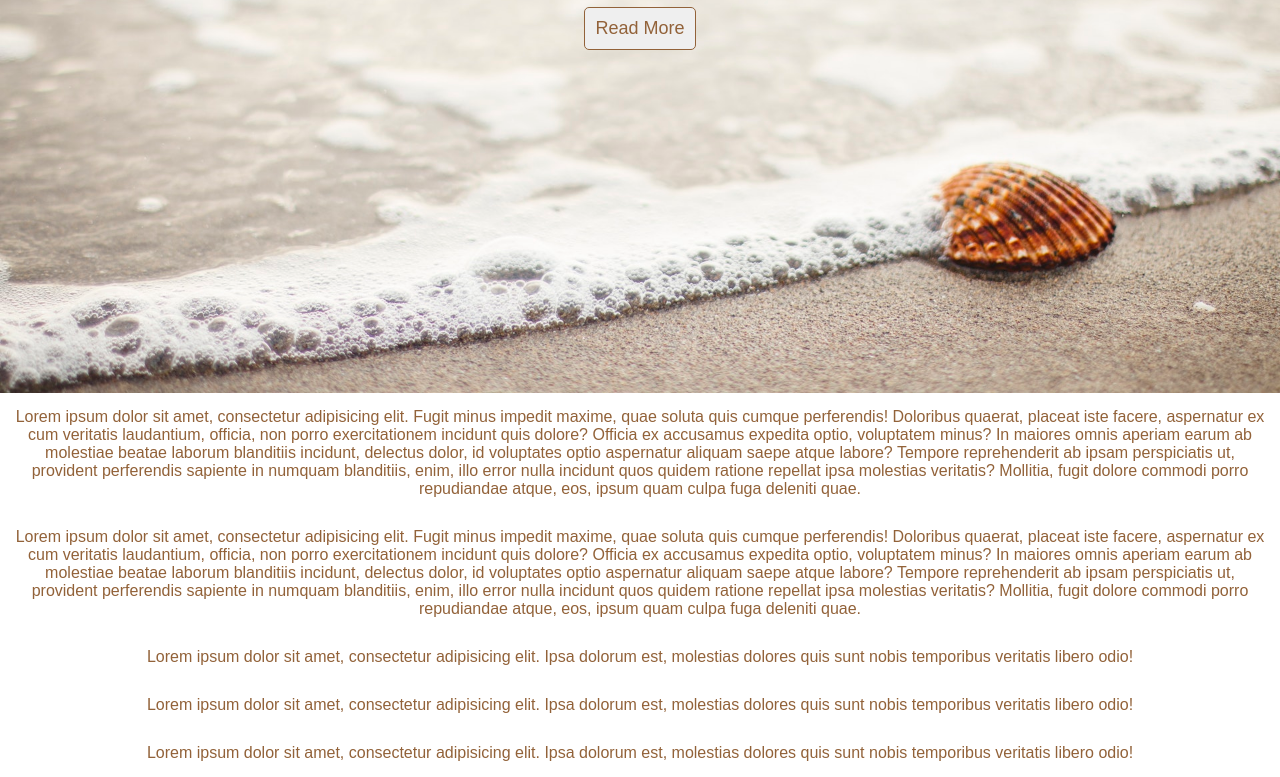
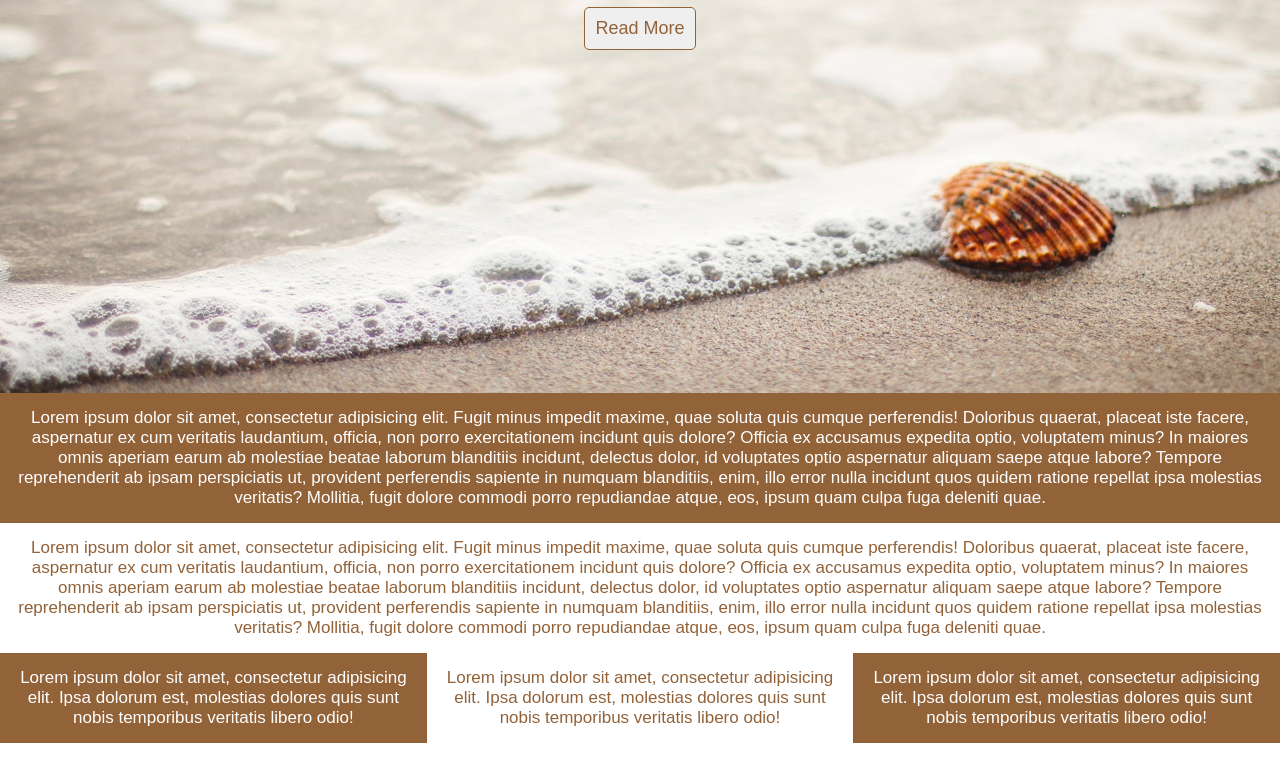
Before and after one commit to Ms-Julia30/Block-Model-Project, a plain HTML site: page index.html in a window 1280 px wide. Shown: the part 407-1184 px from the top of the page. After the commit the page ends 1150 px from the top, so only its background shows below. Drawn offline with Linux system fonts and the light colour scheme.

Commit message:
Add Block Style

```diff
--- a/index.html
+++ b/index.html
@@ -21,11 +21,12 @@
 
     <p class="block-two">Lorem ipsum dolor sit amet, consectetur adipisicing elit. Fugit minus impedit maxime, quae soluta quis cumque perferendis! Doloribus quaerat, placeat iste facere, aspernatur ex cum veritatis laudantium, officia, non porro exercitationem incidunt quis dolore? Officia ex accusamus expedita optio, voluptatem minus? In maiores omnis aperiam earum ab molestiae beatae laborum blanditiis incidunt, delectus dolor, id voluptates optio aspernatur aliquam saepe atque labore? Tempore reprehenderit ab ipsam perspiciatis ut, provident perferendis sapiente in numquam blanditiis, enim, illo error nulla incidunt quos quidem ratione repellat ipsa molestias veritatis? Mollitia, fugit dolore commodi porro repudiandae atque, eos, ipsum quam culpa fuga deleniti quae.</p>
 
-    <p class="block-three">Lorem ipsum dolor sit amet, consectetur adipisicing elit. Ipsa dolorum est, molestias dolores quis sunt nobis temporibus veritatis libero odio!</p>
+    <div class="parent">
+        <p class="block-three">Lorem ipsum dolor sit amet, consectetur adipisicing elit. Ipsa dolorum est, molestias dolores quis sunt nobis temporibus veritatis libero odio!</p>
 
-    <p class="block-three">Lorem ipsum dolor sit amet, consectetur adipisicing elit. Ipsa dolorum est, molestias dolores quis sunt nobis temporibus veritatis libero odio!</p>
+        <p class="block-three-white">Lorem ipsum dolor sit amet, consectetur adipisicing elit. Ipsa dolorum est, molestias dolores quis sunt nobis temporibus veritatis libero odio!</p>
 
-    <p class="block-three">Lorem ipsum dolor sit amet, consectetur adipisicing elit. Ipsa dolorum est, molestias dolores quis sunt nobis temporibus veritatis libero odio!</p>
-
+        <p class="block-three">Lorem ipsum dolor sit amet, consectetur adipisicing elit. Ipsa dolorum est, molestias dolores quis sunt nobis temporibus veritatis libero odio!</p>
+    </div>
 </body>
 </html>
--- a/style.css
+++ b/style.css
@@ -13,6 +13,7 @@ body {
 
 header{
     background-image: url("./assets/beachshowcase.jpg");
+    background-color: beige;
     background-repeat: no-repeat;
     background-size: cover;
     background-position: center;
@@ -47,17 +48,35 @@ a {
     text-decoration: none;
 }
 
+p{
+    font-size: 17px;
+}
 .block-one {
-     display: inline-block;
+    display: inline-block;
     padding: 15px;
+    color: white;
+    background-color: rgb(146, 98, 57);
 }
 
 .block-two {
     display: inline-block;
     padding: 15px;
+
 }
 
+.parent{
+    font-size: 0;
+}
 .block-three {
     display: inline-block;
     padding: 15px;
+    color: white;
+    background-color: rgb(146, 98, 57);
+    width: 33.33%;
 }
+
+.block-three-white {
+    display: inline-block;
+    padding: 15px;
+    width: 33.33%;
+}
```
